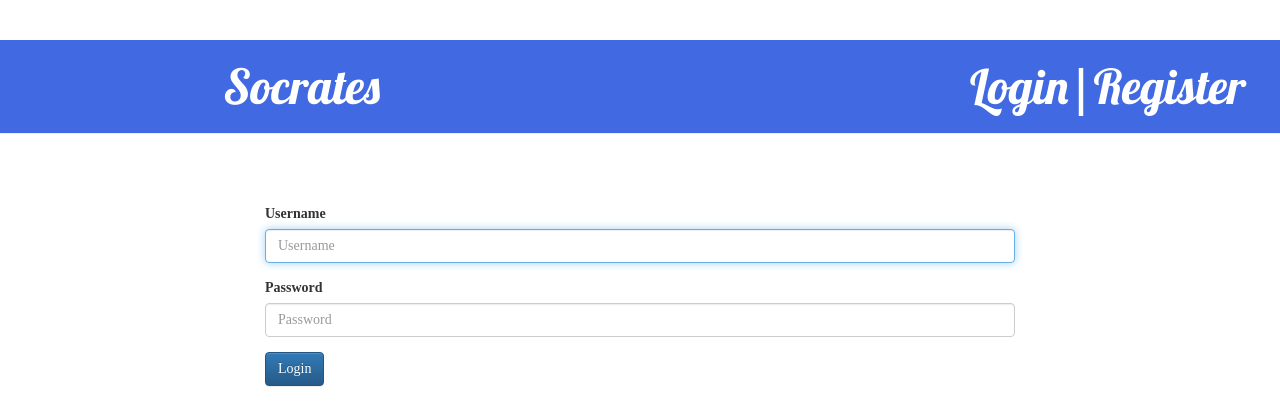
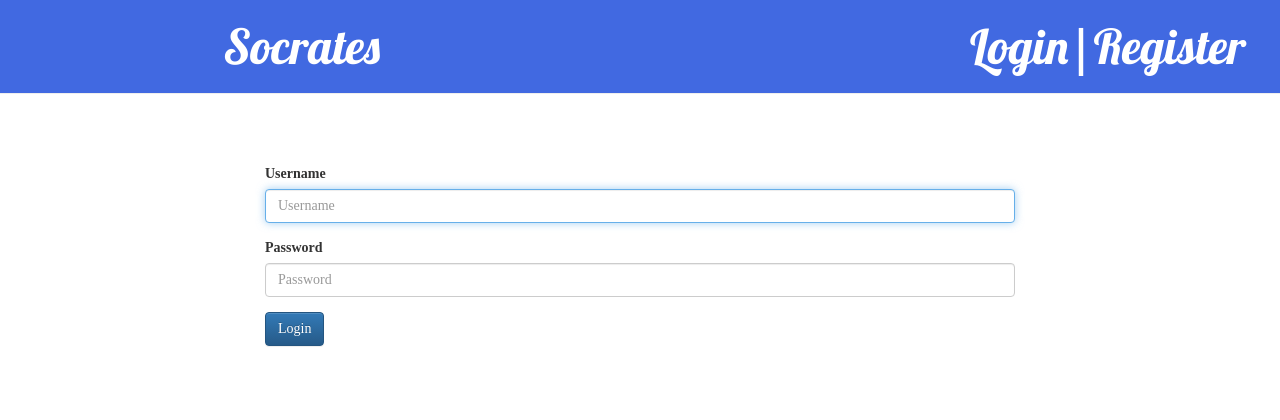
Before and after one commit to jhavaldar/socrates, a Django app: a page that uses myblog/templates/base.html in a window 1280 px wide. Shown: the top 420 px of the page. Run offline with Django 3.2, Linux system fonts and the light colour scheme; some libraries are stand-ins or nearby versions.

Commit message:
CSS Fixes god I hate CSS

```diff
--- a/myblog/static/css/myblog.css
+++ b/myblog/static/css/myblog.css
@@ -1,4 +1,5 @@
 .page-header {
+    margin-top: 0px;
     background-color: #4169E1;
     padding: 20px 20px 20px 40px;
     margin-left: -30px;
```
